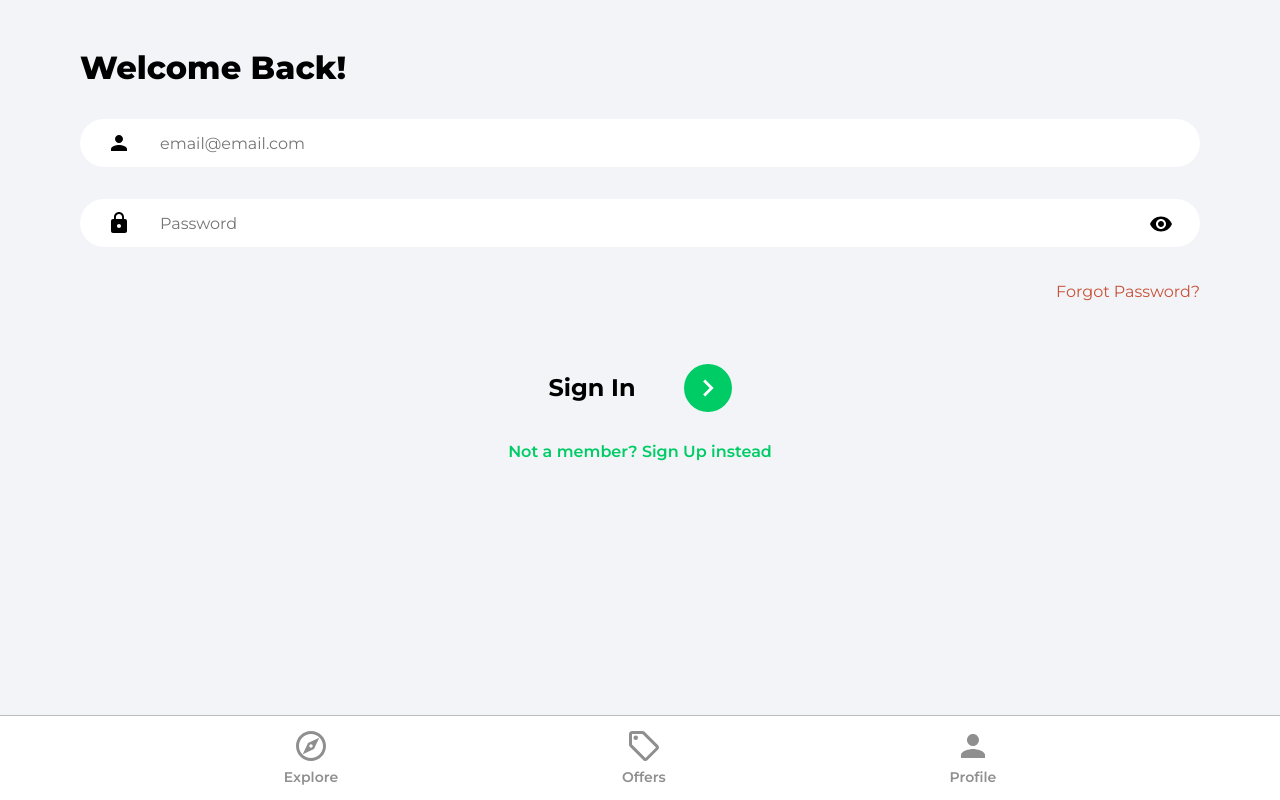
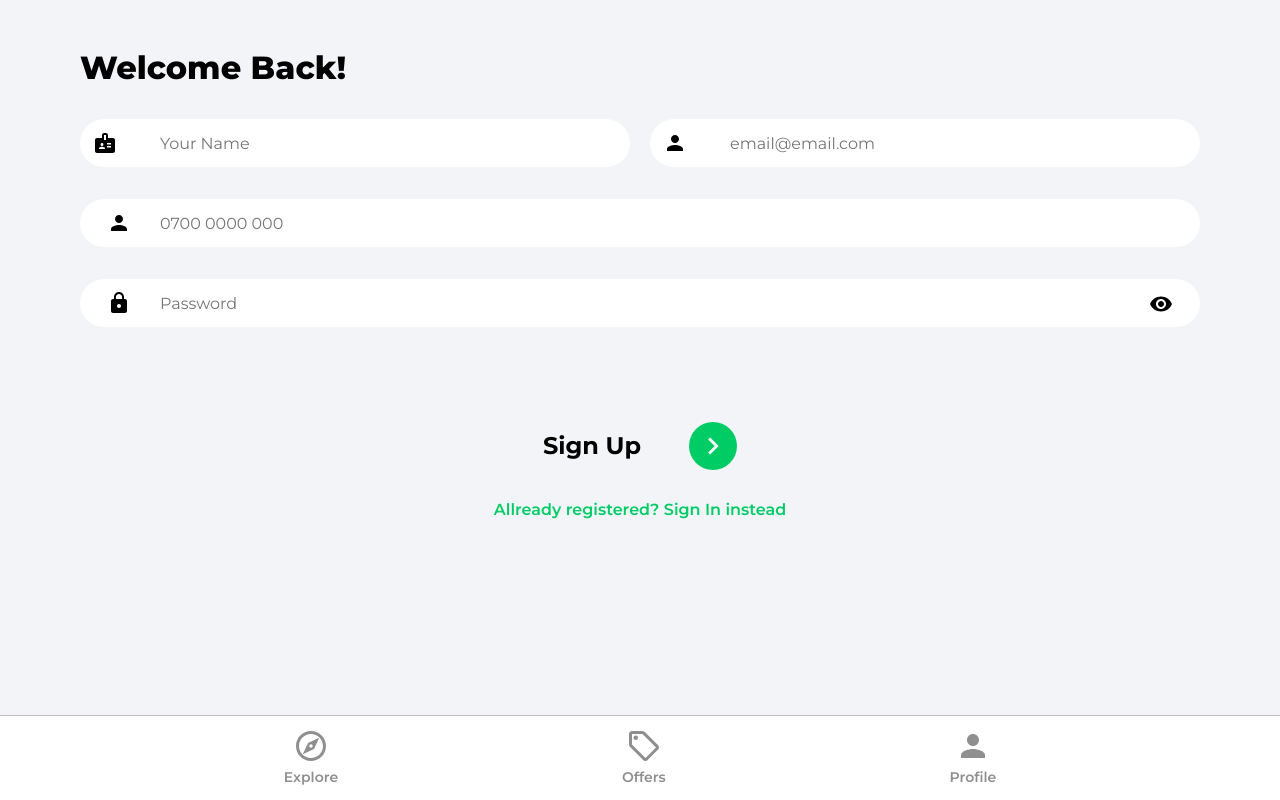
Before and after one commit to Olixfills/homz, a React (Create React App) app: page /signup in a window 1280 px wide. Built offline with nearby package versions, Linux system fonts and the light colour scheme.

Commit message:
sign up page

```diff
--- a/src/index.css
+++ b/src/index.css
@@ -91,7 +91,7 @@ button {
 .listingDetails,
 .category,
 .explore {
-  margin: 1.2rem;
+  margin: 1rem;
 }
 @media (min-width: 805px) {
   .pageContainer,
@@ -195,13 +195,15 @@ button {
 }
 
 .formHeader{
-  margin: 2rem auto;
+  margin: 0.5rem auto;
 }
 
 .nameInput {
   margin-bottom: 2rem;
   background: url('./assets/svg/badgeIcon.svg') #ffffff 2.5% center no-repeat;
 }
+
+
 
 .emailInput {
   margin-bottom: 2rem;
@@ -210,6 +212,7 @@ button {
 
 .passwordInputDiv {
   position: relative;
+  width: 100%;
 }
 
 .passwordInput {
--- a/src/pages/SignUp.jsx
+++ b/src/pages/SignUp.jsx
@@ -1,79 +1,99 @@
-import React, {useState} from 'react'
-import { Link, useNavigate } from 'react-router-dom'
+import React, { useState } from "react";
+import { Link, useNavigate } from "react-router-dom";
 
-import { ReactComponent as ArrowRightIcon } from '../assets/svg/keyboardArrowRightIcon.svg'
-import visibilityIcon from '../assets/svg/visibilityIcon.svg'
-
+import { ReactComponent as ArrowRightIcon } from "../assets/svg/keyboardArrowRightIcon.svg";
+import visibilityIcon from "../assets/svg/visibilityIcon.svg";
 
 const SignUp = () => {
   const [showPassword, setShowPassword] = useState(false);
   const [formData, setFormData] = useState({
-    name: '',
-    email: '',
-    password: '',
-    phone: '',
-    address: '',
-
-  })
+    name: "",
+    email: "",
+    password: "",
+    phone: "",
+  });
   // eslint-disable-next-line no-unused-vars
-  const {name, email, password, phone, address} = formData;
+  const { name, email, password, phone } = formData;
   // eslint-disable-next-line no-unused-vars
-  const navigate = useNavigate()
+  const navigate = useNavigate();
 
   const onChange = (e) => {
-setFormData((prev => ({
+    setFormData((prev) => ({
       ...prev,
-  [e.target.id]: e.target.value
-})))
-}
-
+      [e.target.id]: e.target.value,
+    }));
+  };
 
   return (
     <>
       <div className="pageContainer">
-        <header className='formHeader'>
-          <p className='pageHeader'>Welcome Back!</p>
+        <header className="formHeader">
+          <p className="pageHeader">Welcome Back!</p>
         </header>
         <form>
+          <div className="formDiv">
+            <input
+              type="text"
+              name="name"
+              className="nameInput"
+              id="name"
+              placeholder="Your Name"
+              value={name}
+              onChange={onChange}
+            />
             <input
               type="email"
               name="email"
-          className='emailInput'
-          id='email'
-          placeholder='email@email.com'
+              className="emailInput"
+              id="email"
+              placeholder="email@email.com"
               value={email}
-          onChange={onChange} />
-
+              onChange={onChange}
+            />
+          </div>
+            <input
+              type="phone"
+              name="phone"
+              className="emailInput"
+              id="phone"
+              placeholder="0700 0000 000"
+              value={phone}
+              onChange={onChange}
+            />
             <div className="passwordInputDiv">
               <input
                 type={showPassword ? "text" : "password"}
                 name="password"
                 id="password"
-            className='passwordInput'
-            placeholder='Password'
+                className="passwordInput"
+                placeholder="Password"
                 value={password}
-            onChange={onChange}/>
+                onChange={onChange}
+              />
 
-            <img src={visibilityIcon}
+              <img
+                src={visibilityIcon}
                 alt="showPassword"
-            onClick={()=> setShowPassword(prev => !prev)}
-            className='showPassword'/>
+                onClick={() => setShowPassword((prev) => !prev)}
+                className="showPassword"
+              />
           </div>
 
-          <Link to='/reset-password' className='forgotPasswordLink'>Forgot Password?</Link>
 
-          <div className="signInBar">
-            <p className="signInText">Sign In</p>
-            <button className="signInButton">
-              <ArrowRightIcon fill='#fff' width='34px' height='34px' />
+
+          <div className="signUpBar">
+            <p className="signUpText">Sign Up</p>
+            <button className="signUpButton">
+              <ArrowRightIcon fill="#fff" width="34px" height="34px" />
             </button>
           </div>
         </form>
-        <Link to='/signup' className='registerLink'>Not a member? Sign Up instead</Link>
-
+        <Link to="/signin" className="registerLink">
+          Allready registered? Sign In instead
+        </Link>
       </div>
     </>
-  )
-}
+  );
+};
 
 export default SignUp;
```
Lines whose indentation alone changed are shown as unchanged.
